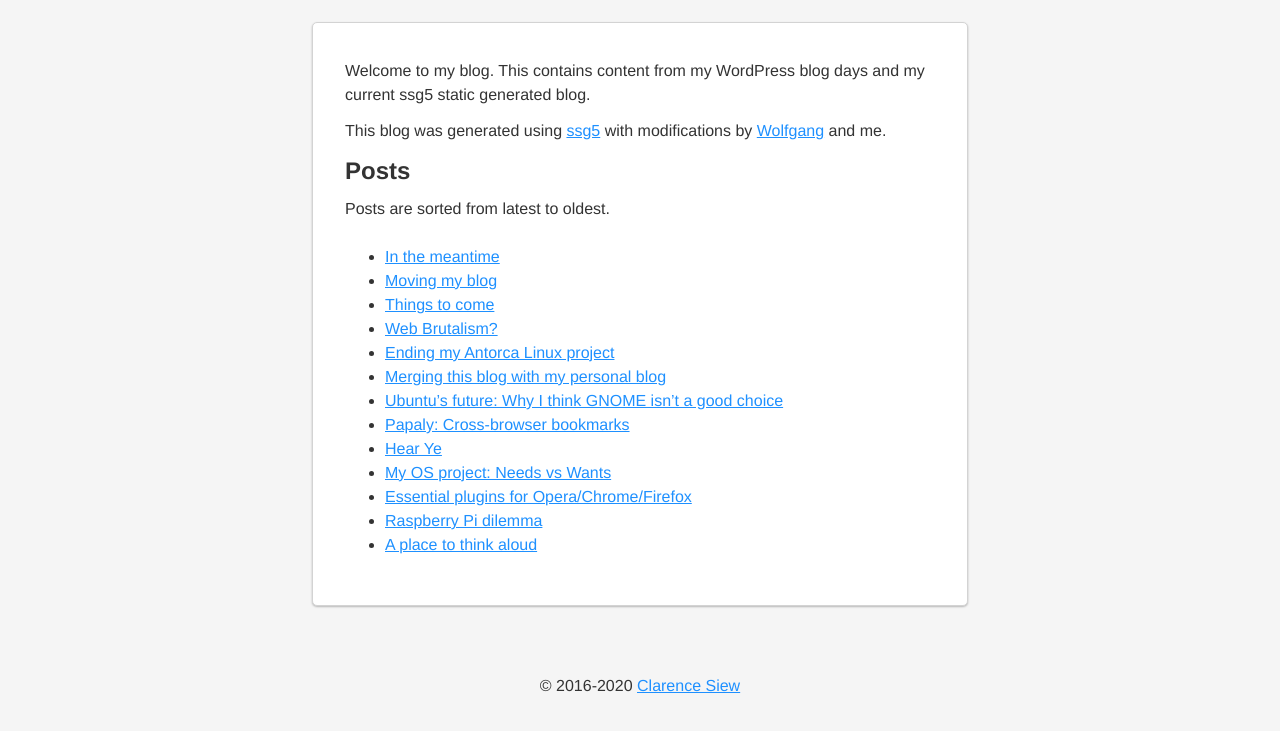
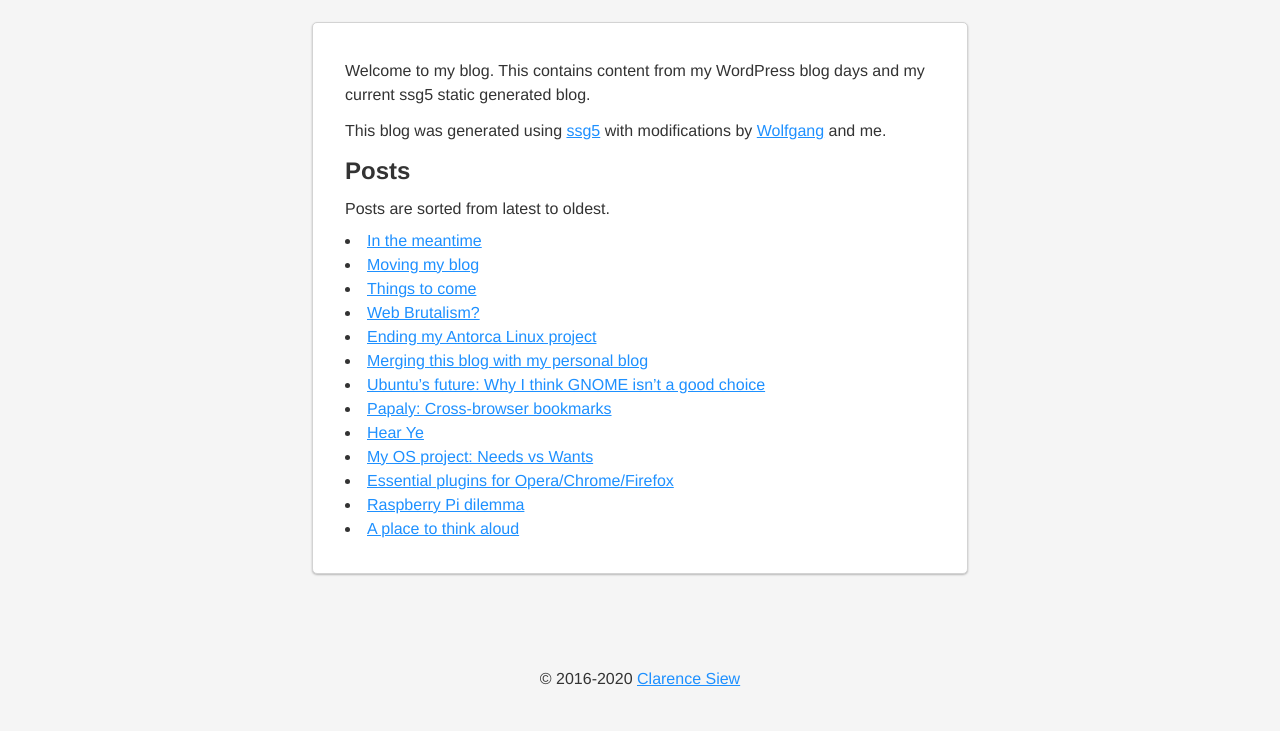
Before and after one commit to csiew/blog, a plain HTML site: page index.html in a window 1280 px wide. Shown: the part 69-800 px from the top of the page. Drawn offline with Linux system fonts and the light colour scheme.

Commit message:
Consistent components style

```diff
--- a/style/components.css
+++ b/style/components.css
@@ -69,6 +69,12 @@ hr {
     width: 100%;
     border: 0;
     border-bottom: 1px solid var(--SECTION-BORDER-COLOR);
+}
+
+ul {
+    margin: 0;
+    padding: 0;
+    list-style-position: inside;
 }
 
 form {
```
Also changed, not shown: 1 other file.
